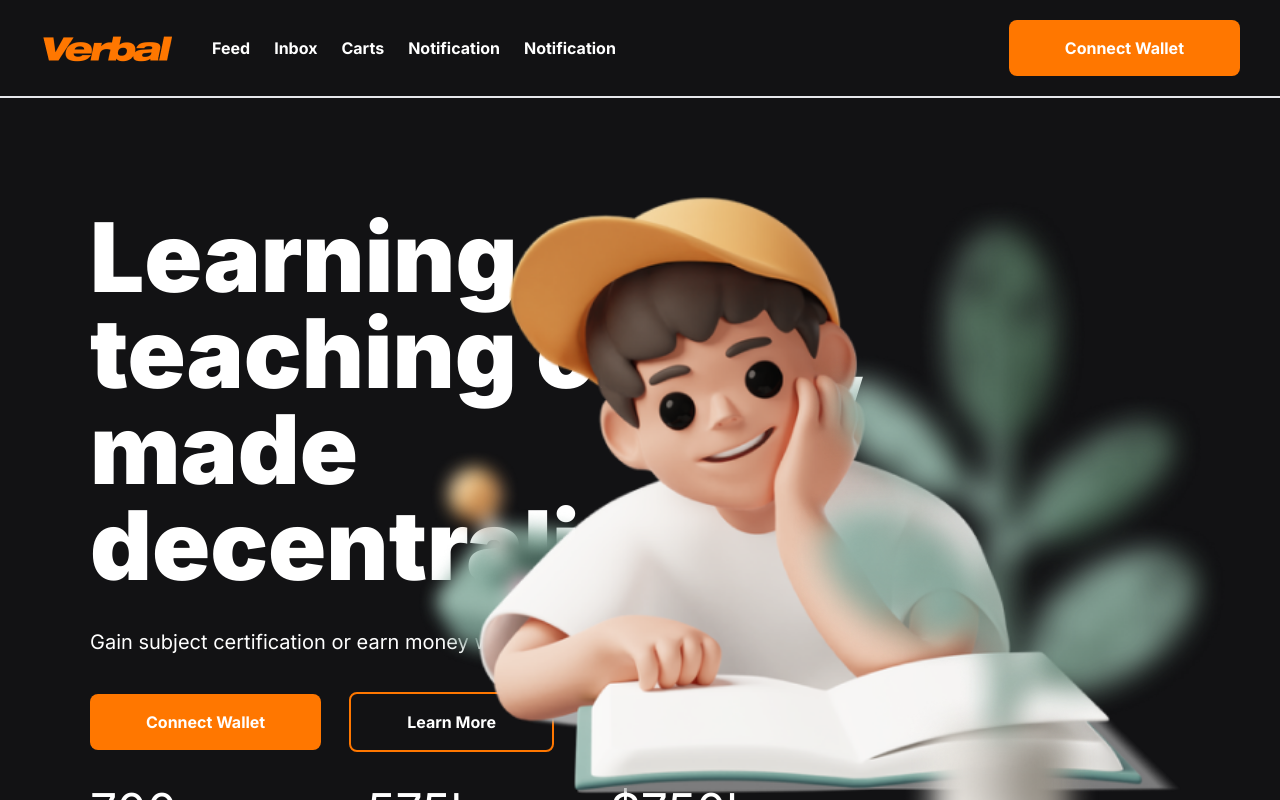
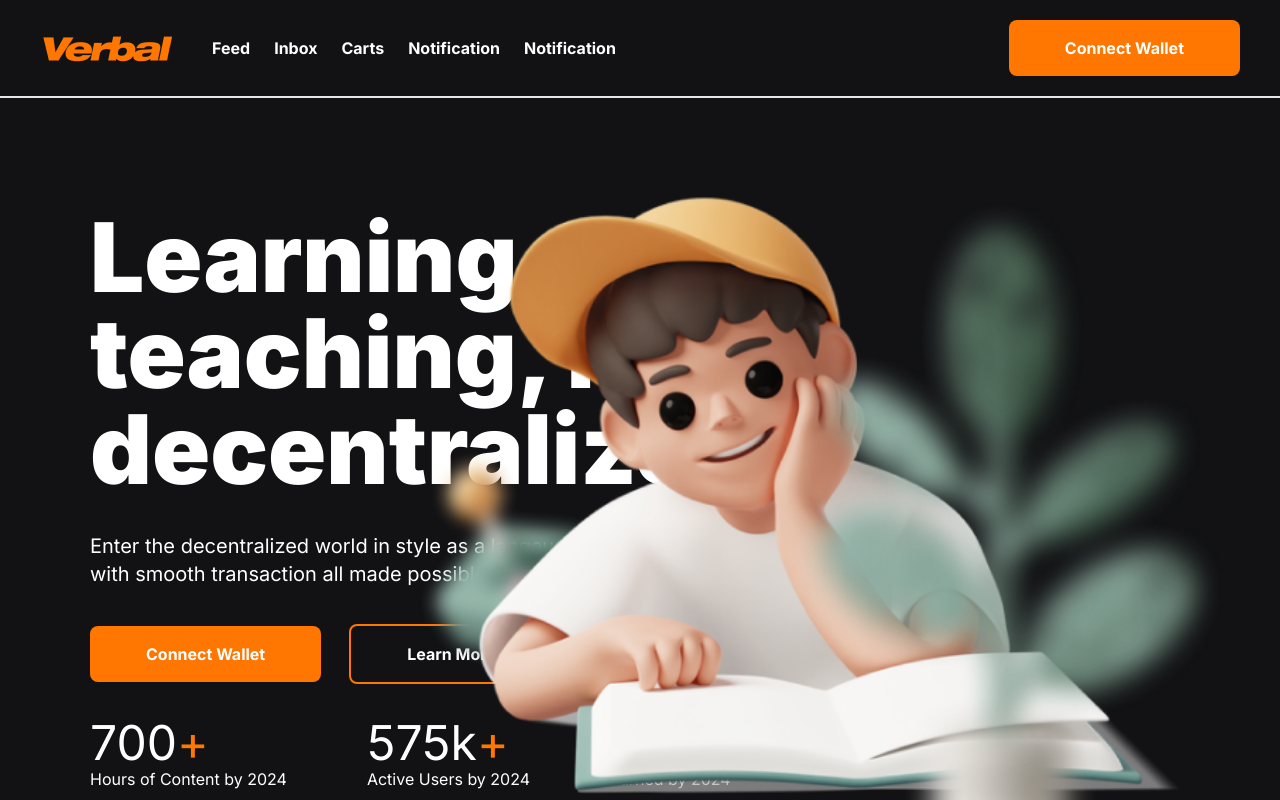
Before and after one commit to joeephwild/open-data-hack, a Next.js app: page / in a window 1280 px wide. Built offline with nearby package versions, Linux system fonts and the light colour scheme.

Commit message:
commit homepage fixed

```diff
--- a/src/components/Hero.tsx
+++ b/src/components/Hero.tsx
@@ -1,5 +1,5 @@
 import { image, main, plant } from "@/assests/images";
-import { motion } from 'framer-motion';
+import { motion } from "framer-motion";
 import Image from "next/image";
 import React from "react";
 
@@ -7,12 +7,12 @@ const Hero = () => {
   return (
     <div className=" my-[100px] gap-[190px]  w-full">
       <div className="fixed left-[90px] top-[209px] flex flex-col items-start space-y-[35.47px]">
-        <h2 className="w-[780px] text-8xl text-wrap font-black">
-          Learning and teaching online, made decentralized.
+        <h2 className="w-[780px] text-8xl text-wra font-black">
+          Learning and teaching, made decentralized.
         </h2>
-        <span className="text-xl font-normal">
-          Gain subject certification or earn money while teaching online with
-          GlobalTalk.
+        <span className="w-[780px] text-xl font-normal">
+          Enter the decentralized world in style as a langauge enthusiast, Earn
+          and learn with smooth transaction all made possible with Verbal.
         </span>
         <div className="flex items-center space-x-7">
           <button className="bg-[#f70] px-[56px] py-[16px] rounded-[8px] text-[16px] font-bold">
@@ -46,7 +46,7 @@ const Hero = () => {
         </div>
       </div>
       <>
-      <Image
+        <Image
           src={image}
           alt="main"
           className="w-[312px] h-[234px] fixed top-[447px] right-[607px] object-contain"
```
